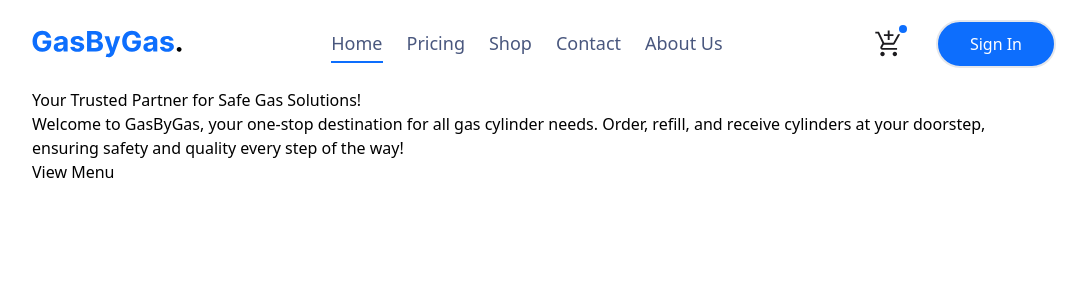
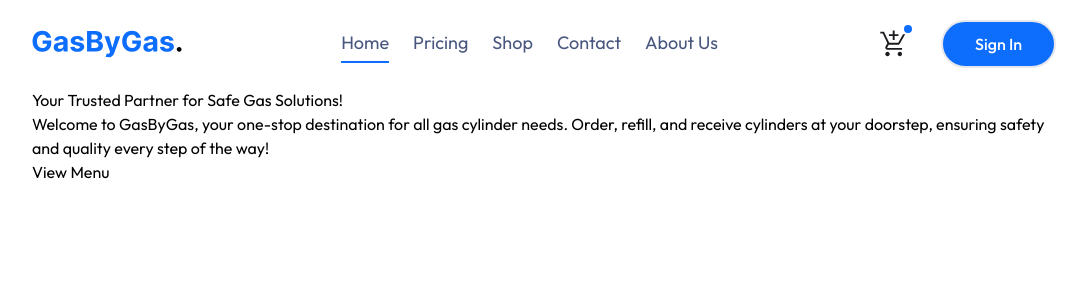
Before and after one commit to gasbygasplc/Supply-Chain-Management-for-Gas-By-Bas-PLC, a React (Vite) app in the folder frontend/: page / in a window 1280 px wide. Shown: the top 300 px of the page, without its empty margins (96-1183 px from the left). Built offline with nearby package versions, Linux system fonts and the light colour scheme.

Commit message:
[Update] Refactor Header component structure and improve styling

```diff
--- a/frontend/src/Components/Header.jsx
+++ b/frontend/src/Components/Header.jsx
@@ -11,7 +11,9 @@ const Header = () => {
         <h2>Your Trusted Partner for Safe Gas Solutions!</h2>
 
         <p>
+
           Welcome to GasByGas, your one-stop destination for all gas cylinder needs. Order, refill, and receive cylinders at your doorstep, ensuring safety and quality every step of the way!
+
         </p>
 
         <button>View Menu</button>
--- a/frontend/src/index.css
+++ b/frontend/src/index.css
@@ -3,11 +3,10 @@
 @tailwind components;
 @tailwind utilities;
 
-body
+*
 {
-  min-height: 100vh;
+  font-family: Outfit;
 }
-
 a
 {
   text-decoration: none;
```
Lines whose indentation alone changed are shown as unchanged.
